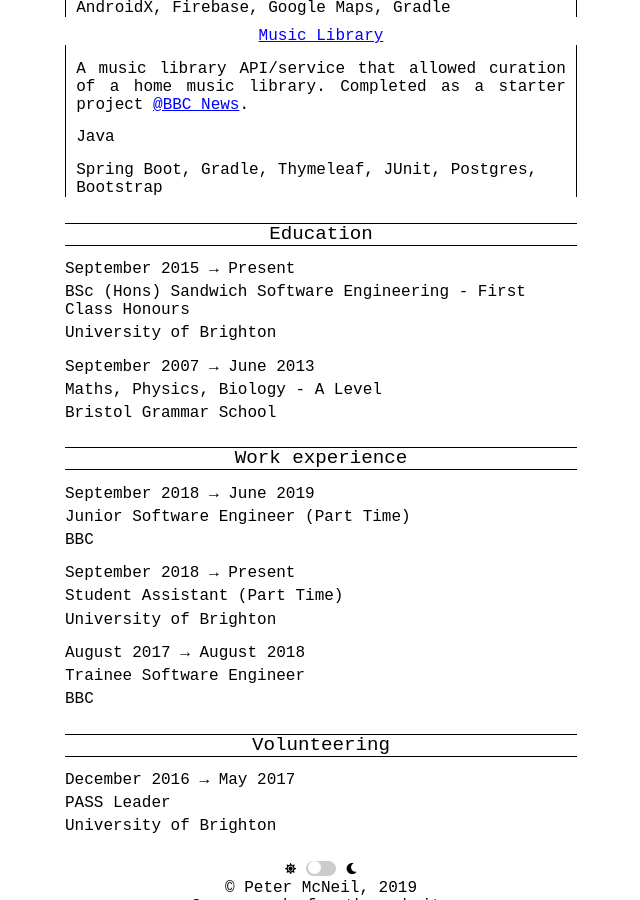
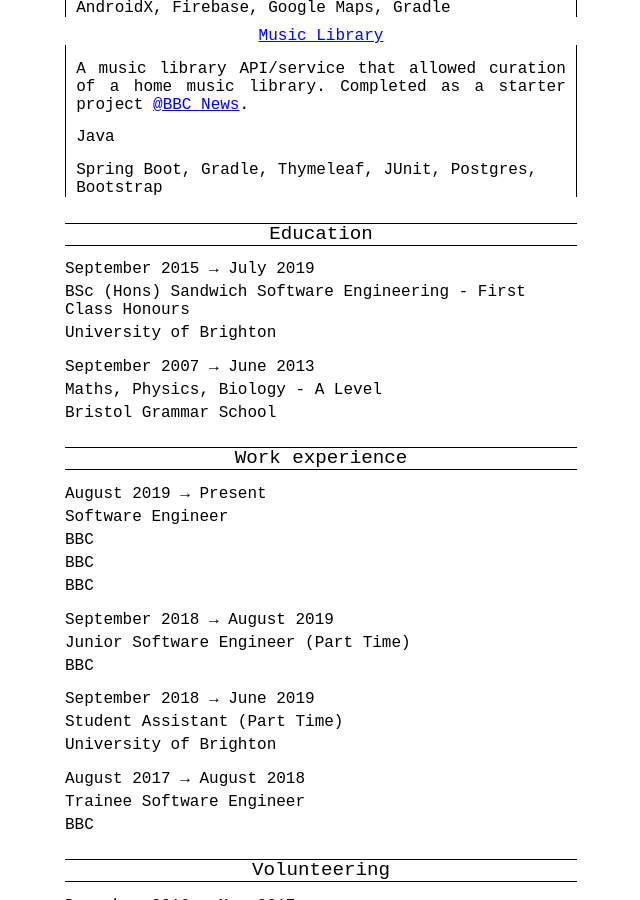
Before and after one commit to petermcneil/popski, a Jekyll site: the page built from website/index.html, in a window 1280 px wide and 900 px high, scrolled down 808 px. Shown: the whole window, without its empty margins (319-959 px from the left). Built offline with Jekyll 4.4.1, drawn with Linux system fonts in a browser that asks for light colours; some web fonts are replaced; some of the changed text lies outside the part shown.

Commit message:
update: Updated the files

```diff
--- a/website/index.html
+++ b/website/index.html
@@ -14,13 +14,13 @@
     <p class="intro__text">{{ page.description }}</p>
     <section class="intro__links">
         <a href="https://www.github.com/petermcneil" target="_blank">
-            <svg aria-hidden="true" class="intro__icon mode" data-icon="github-square" data-prefix="fab" role="img" viewBox="0 0 448 512" xmlns="http://www.w3.org/2000/svg">
+            <svg class="intro__icon mode" viewBox="0 0 448 512" xmlns="http://www.w3.org/2000/svg">
                 <path d="M400 32H48C21.5 32 0 53.5 0 80v352c0 26.5 21.5 48 48 48h352c26.5 0 48-21.5 48-48V80c0-26.5-21.5-48-48-48zM277.3 415.7c-8.4 1.5-11.5-3.7-11.5-8 0-5.4.2-33 .2-55.3 0-15.6-5.2-25.5-11.3-30.7 37-4.1 76-9.2 76-73.1 0-18.2-6.5-27.3-17.1-39 1.7-4.3 7.4-22-1.7-45-13.9-4.3-45.7 17.9-45.7 17.9-13.2-3.7-27.5-5.6-41.6-5.6-14.1 0-28.4 1.9-41.6 5.6 0 0-31.8-22.2-45.7-17.9-9.1 22.9-3.5 40.6-1.7 45-10.6 11.7-15.6 20.8-15.6 39 0 63.6 37.3 69 74.3 73.1-4.8 4.3-9.1 11.7-10.6 22.3-9.5 4.3-33.8 11.7-48.3-13.9-9.1-15.8-25.5-17.1-25.5-17.1-16.2-.2-1.1 10.2-1.1 10.2 10.8 5 18.4 24.2 18.4 24.2 9.7 29.7 56.1 19.7 56.1 19.7 0 13.9.2 36.5.2 40.6 0 4.3-3 9.5-11.5 8-66-22.1-112.2-84.9-112.2-158.3 0-91.8 70.2-161.5 162-161.5S388 165.6 388 257.4c.1 73.4-44.7 136.3-110.7 158.3zm-98.1-61.1c-1.9.4-3.7-.4-3.9-1.7-.2-1.5 1.1-2.8 3-3.2 1.9-.2 3.7.6 3.9 1.9.3 1.3-1 2.6-3 3zm-9.5-.9c0 1.3-1.5 2.4-3.5 2.4-2.2.2-3.7-.9-3.7-2.4 0-1.3 1.5-2.4 3.5-2.4 1.9-.2 3.7.9 3.7 2.4zm-13.7-1.1c-.4 1.3-2.4 1.9-4.1 1.3-1.9-.4-3.2-1.9-2.8-3.2.4-1.3 2.4-1.9 4.1-1.5 2 .6 3.3 2.1 2.8 3.4zm-12.3-5.4c-.9 1.1-2.8.9-4.3-.6-1.5-1.3-1.9-3.2-.9-4.1.9-1.1 2.8-.9 4.3.6 1.3 1.3 1.8 3.3.9 4.1zm-9.1-9.1c-.9.6-2.6 0-3.7-1.5s-1.1-3.2 0-3.9c1.1-.9 2.8-.2 3.7 1.3 1.1 1.5 1.1 3.3 0 4.1zm-6.5-9.7c-.9.9-2.4.4-3.5-.6-1.1-1.3-1.3-2.8-.4-3.5.9-.9 2.4-.4 3.5.6 1.1 1.3 1.3 2.8.4 3.5zm-6.7-7.4c-.4.9-1.7 1.1-2.8.4-1.3-.6-1.9-1.7-1.5-2.6.4-.6 1.5-.9 2.8-.4 1.3.7 1.9 1.8 1.5 2.6z"
                       fill="currentColor"></path>
             </svg>
         </a>
         <a href="https://www.linkedin.com/in/peter-mcneil" target="_blank">
-            <svg aria-hidden="true" class="intro__icon mode" data-icon="linkedin" data-prefix="fab" role="img" viewBox="0 0 448 512" xmlns="http://www.w3.org/2000/svg">
+            <svg class="intro__icon mode" viewBox="0 0 448 512" xmlns="http://www.w3.org/2000/svg">
                 <path d="M416 32H31.9C14.3 32 0 46.5 0 64.3v383.4C0 465.5 14.3 480 31.9 480H416c17.6 0 32-14.5 32-32.3V64.3c0-17.8-14.4-32.3-32-32.3zM135.4 416H69V202.2h66.5V416zm-33.2-243c-21.3 0-38.5-17.3-38.5-38.5S80.9 96 102.2 96c21.2 0 38.5 17.3 38.5 38.5 0 21.3-17.2 38.5-38.5 38.5zm282.1 243h-66.4V312c0-24.8-.5-56.7-34.5-56.7-34.6 0-39.9 27-39.9 54.9V416h-66.4V202.2h63.7v29.2h.9c8.9-16.8 30.6-34.5 62.9-34.5 67.2 0 79.7 44.3 79.7 101.9V416z"
                       fill="currentColor"></path>
             </svg>
@@ -63,7 +63,7 @@
         <section class="cv__section">
             <header class="cv__header">Education</header>
             <ul class="cv__list">
-                <li class="cv__date">September 2015 → Present</li>
+                <li class="cv__date">September 2015 → July 2019</li>
                 <li class="cv__job">
                     BSc (Hons) Sandwich Software Engineering - First Class Honours
                 </li>
@@ -78,14 +78,21 @@
         <section class="cv__section">
             <header class="cv__header">Work experience</header>
             <ul class="cv__list">
-                <li class="cv__date">September 2018 → June 2019</li>
+                <li class="cv__date">August 2019 → Present</li>
+                <li class="cv__job">Software Engineer</li>
+                <li class="cv__employer">BBC</li>
+                <li class="cv__role">BBC</li>
+                <li class="cv__role_desc">BBC</li>
+            </ul>
+            <ul class="cv__list">
+                <li class="cv__date">September 2018 → August 2019</li>
                 <li class="cv__job">Junior Software Engineer (Part Time)</li>
                 <li class="cv__employer">BBC</li>
             </ul>
             <ul class="cv__list">
-                <li class="cv__date">September 2018 → Present</li>
+                <li class="cv__date">September 2018 → June 2019</li>
                 <li class="cv__job">Student Assistant (Part Time)</li>
-                <li class="cv__employeer">University of Brighton</li>
+                <li class="cv__employer">University of Brighton</li>
             </ul>
             <ul class="cv__list">
                 <li class="cv__date">August 2017 → August 2018</li>
@@ -101,6 +108,14 @@
                 <li class="cv__employer">University of Brighton</li>
             </ul>
         </section>
+        <section class="cv__section">
+            <header class="cv__header">Interests</header>
+            <ul class="cv__list">
+                <li class="cv__interest">Cooking</li>
+                <li class="cv__interest">Walking</li>
+                <li class="cv__interest">Cycling</li>
+            </ul>
+        </section>
     </section>
 
 </article>
```
Also changed, not shown: website/_posts/2019-01-01-music-library.md (+2 -0 lines), website/_posts/2019-02-06-lodge.md (+1 -0 lines), Gemfile.lock, 12 other files.
